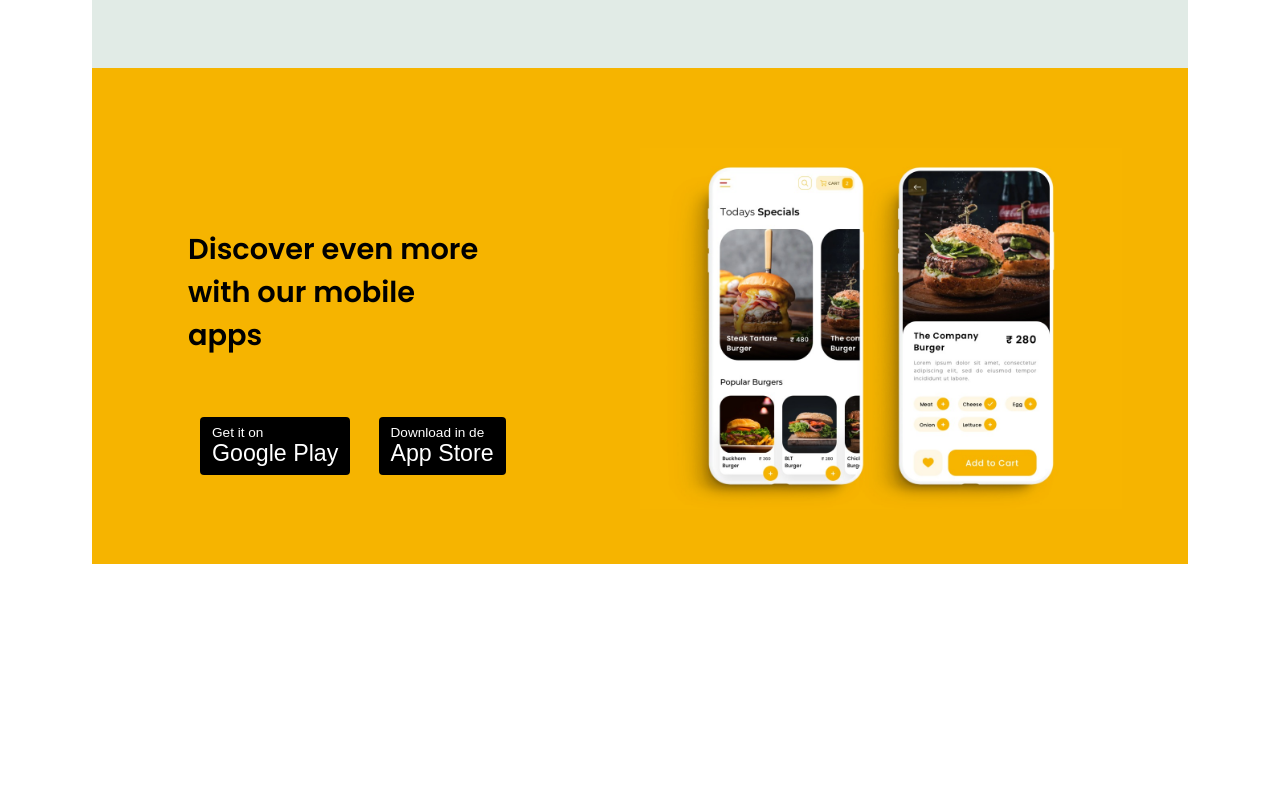
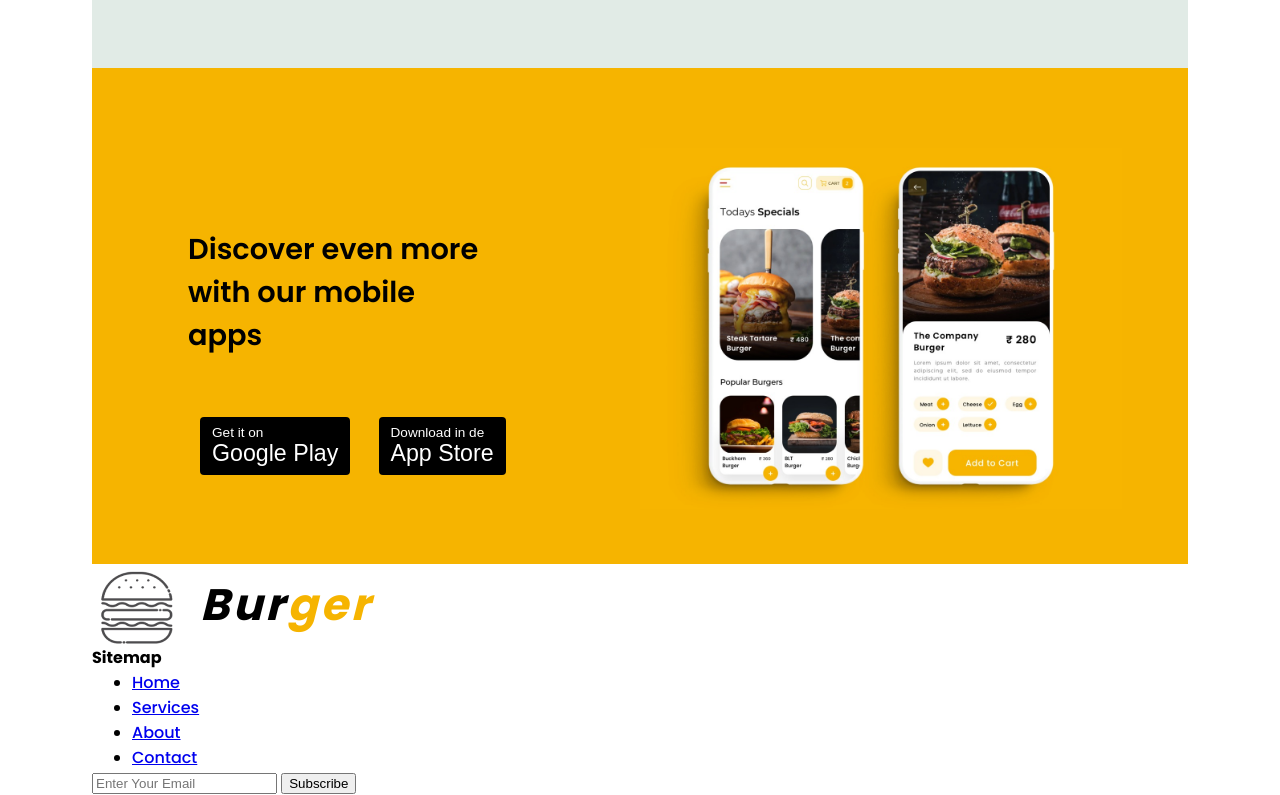
Before and after one commit to Tim-Lord/Burger-Palace, a plain HTML site: page index.html in a window 1280 px wide. Shown: the part 3387-4182 px from the top of the page. Before the commit the page ends 3951 px from the top, so only its background shows below. Drawn offline with Linux system fonts and the light colour scheme.

Commit message:
add structure for the upper part of the footer

```diff
--- a/index.html
+++ b/index.html
@@ -258,6 +258,36 @@
 					<img src="assets/images/mobile_view.jpg" alt="mobile-view" />
 				</div>
 			</section>
+			<footer>
+				<div class="extra-info">
+					<div class="logo">
+						<img src="assets/images/logo.png" alt="logo" />
+						<h1><span class="first">Bur</span><span class="last">ger</span></h1>
+					</div>
+					<div class="url">
+						<h4>Sitemap</h4>
+						<ul>
+							<li>
+								<a href="#">Home</a>
+							</li>
+							<li>
+								<a href="#">Services</a>
+							</li>
+							<li>
+								<a href="#">About</a>
+							</li>
+							<li>
+								<a href="#">Contact</a>
+							</li>
+						</ul>
+					</div>
+					<div class="subscribe">
+						<input type="text" placeholder="Enter Your Email" />
+						<button>Subscribe</button>
+					</div>
+				</div>
+				<div class="copyright"></div>
+			</footer>
 		</main>
 	</body>
 </html>
```
